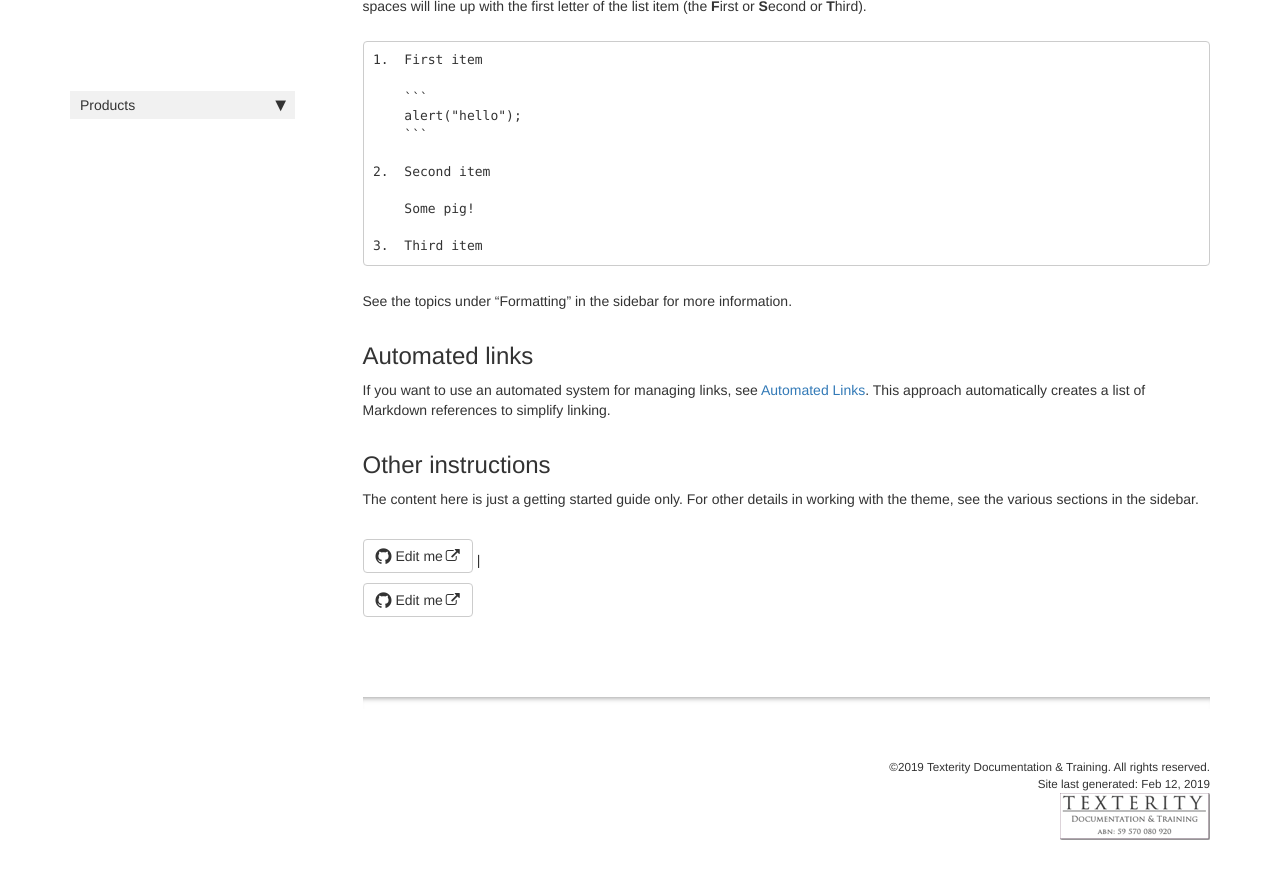
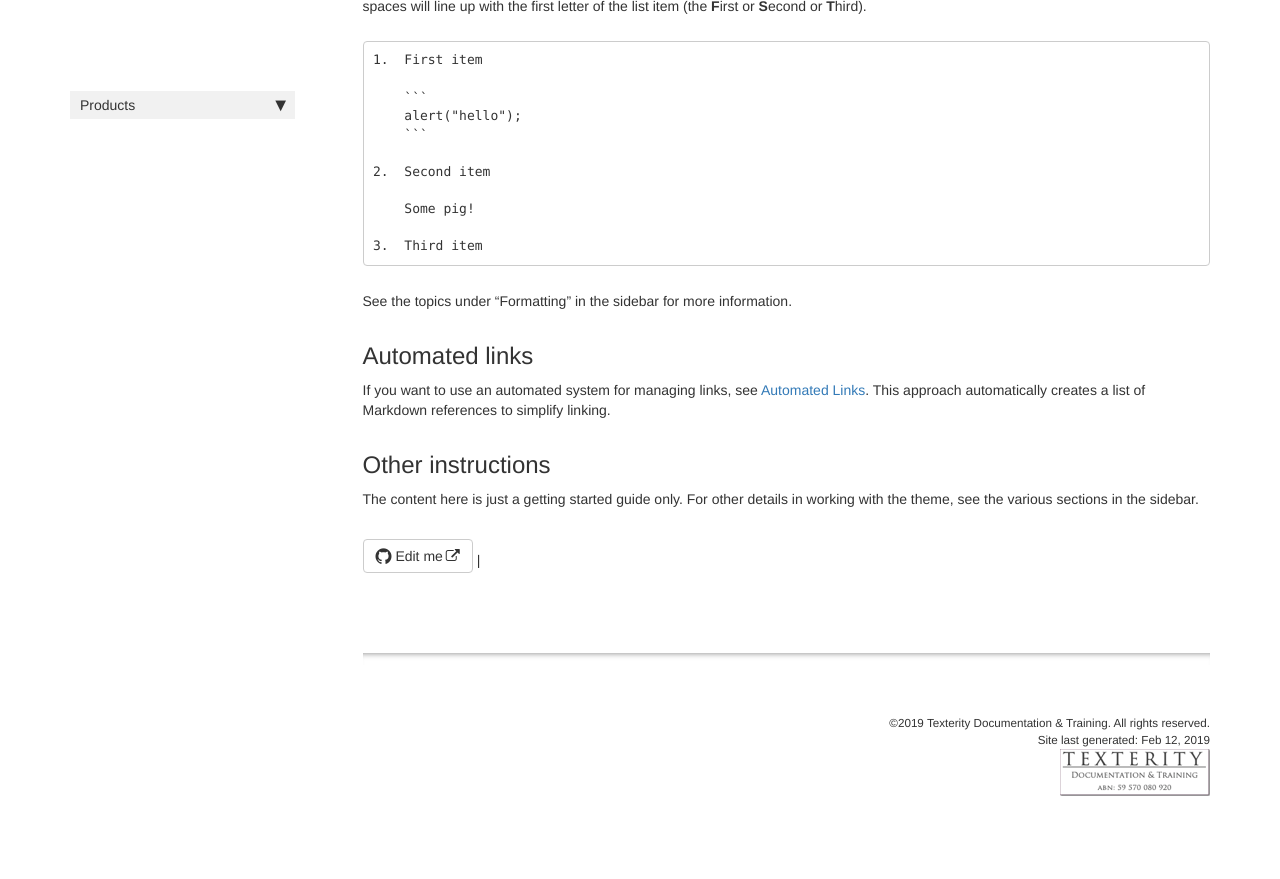
Before and after one commit to Texterity/January, a Jekyll site: the page built from docs/index.md, in a window 1280 px wide and 900 px high, scrolled down 8699 px. Shown: the top 879 px of the window. Built offline with Jekyll 4.4.1, drawn with Linux system fonts in a browser that asks for light colours; nearby versions of some CDN libraries; comment, search, counter and statistics services are not loaded; after the commit the page ends 9555 px from its top, so only the background shows below that.

Commit message:
remove extra edit-me button

```diff
--- a/docs/_layouts/page.html
+++ b/docs/_layouts/page.html
@@ -72,13 +72,6 @@ layout: default
 
 </div>
 
-
-{% if site.github_editme_path %}
-
-<a target="_blank" href="https://github.com/{{site.github_editme_path}}{{page.path}}" class="btn btn-default githubEditButton" role="button"><i class="fa fa-github fa-lg"></i> Edit me</a>
-
-{% endif %}
-
 {{site.data.alerts.hr_shaded}}
 
 {% include footer.html %}
```
